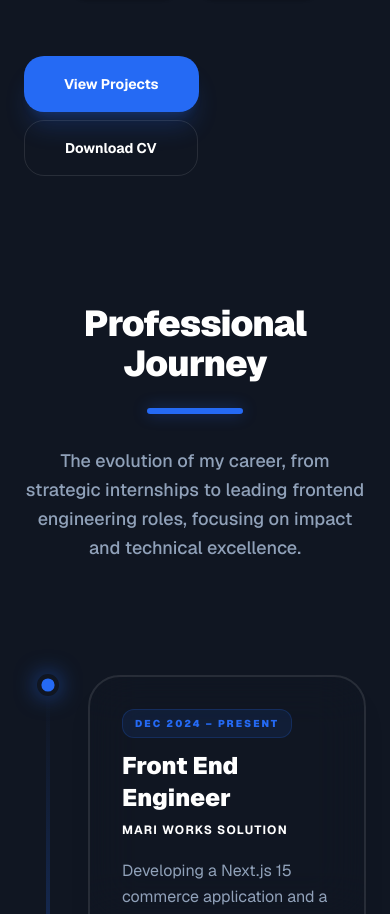
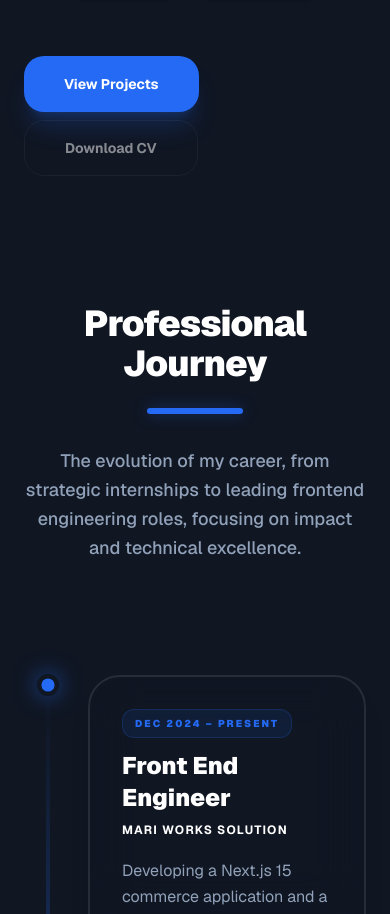
Before and after one commit to MuhRiswan/portfolio, a Next.js app: page / in a window 390 px wide. Shown: the part 858-1772 px from the top of the page. Built offline with nearby package versions, Linux system fonts and the light colour scheme.

Commit message:
feat(contact): add contact section ID and disable CV download button

```diff
--- a/src/app/_components/Contact.tsx
+++ b/src/app/_components/Contact.tsx
@@ -6,7 +6,7 @@ import Link from "next/link";
 
 const Contact = () => {
   return (
-    <section className="py-20 px-4 md:py-32 md:px-6">
+    <section id="contact" className="py-20 px-4 md:py-32 md:px-6">
       <div className="max-w-7xl mx-auto">
         <div className="grid grid-cols-1 lg:grid-cols-12 gap-8 md:gap-12 bg-surface-dark border border-surface-border rounded-[2rem] md:rounded-[3rem] p-6 md:p-10 lg:p-16 overflow-hidden relative shadow-2xl">
           <div className="absolute top-0 right-0 -mt-24 -mr-24 w-80 h-80 md:w-96 md:h-96 bg-primary/20 blur-[100px] md:blur-[120px] rounded-full pointer-events-none"></div>
--- a/src/app/_components/Hero.tsx
+++ b/src/app/_components/Hero.tsx
@@ -39,7 +39,7 @@ const Hero = () => {
                 View Projects
               </Link>
             </Button>
-            <Button variant="secondary" size="xl">
+            <Button variant="secondary" size="xl" disabled>
               Download CV
             </Button>
           </div>
--- a/src/components/Navbar.tsx
+++ b/src/components/Navbar.tsx
@@ -54,7 +54,9 @@ const Navbar = () => {
           ))}
         </nav> */}
         <button className="hidden sm:block btn-primary">
+          <Link href="#contact">
           Hire Me
+          </Link>
         </button>
         {/* <div className="flex items-center gap-4">
           <button className="hidden sm:block btn-primary">
```
